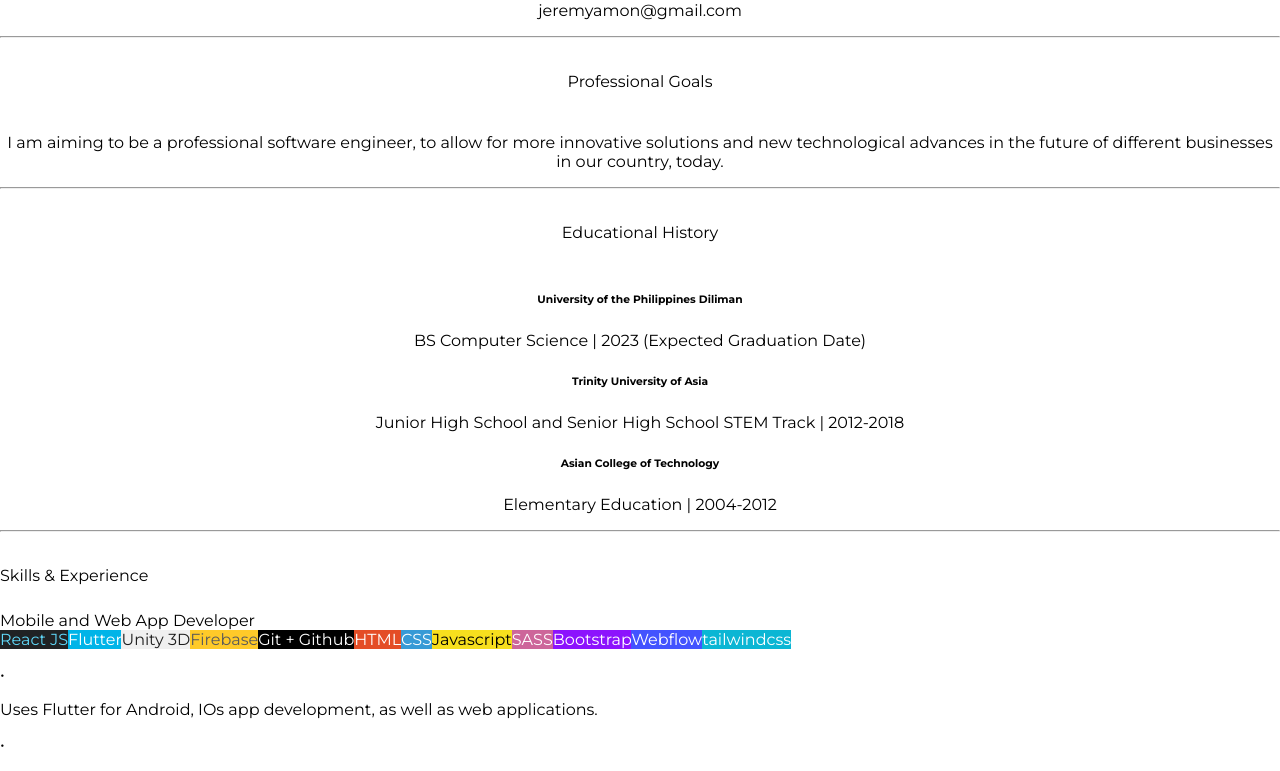
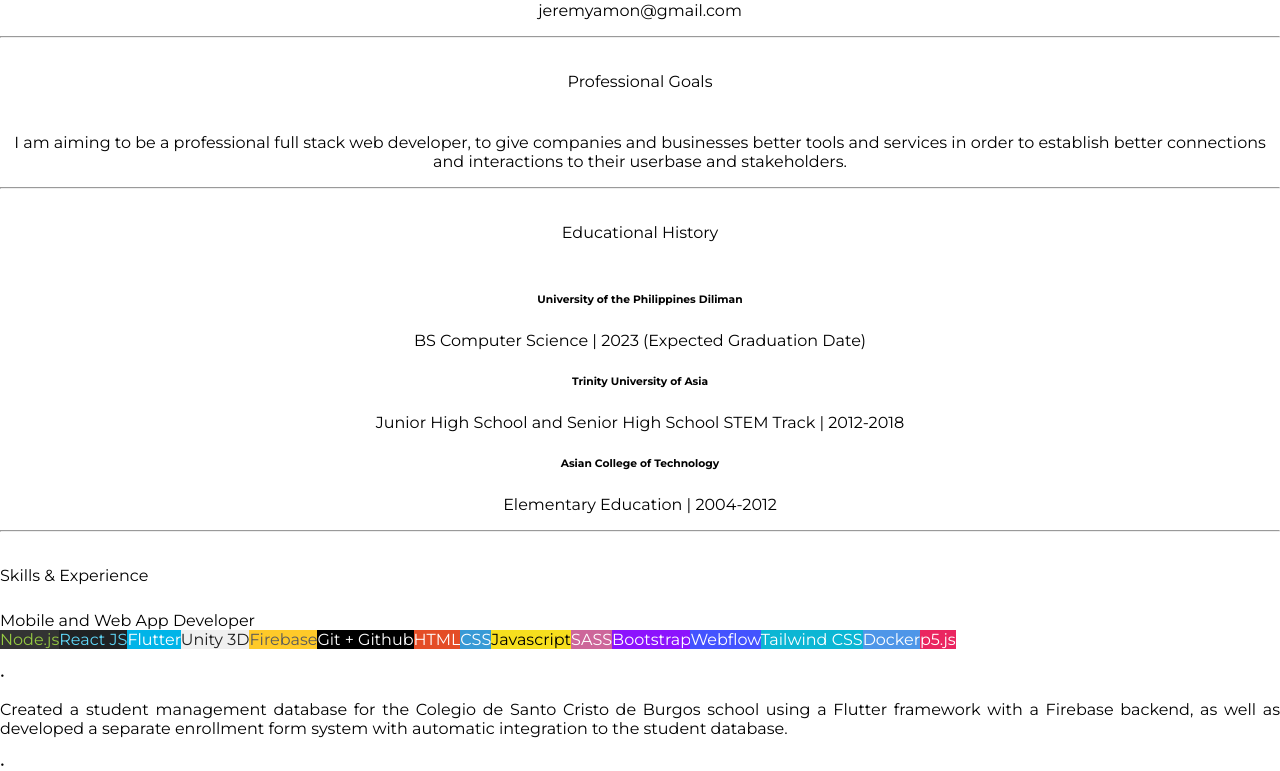
Before and after one commit to OverdriveNGain/portfolio, a React (Create React App) app: page /cv in a window 1280 px wide. Shown: the part 480-1251 px from the top of the page. Built offline with nearby package versions, Linux system fonts and the light colour scheme.

Commit message:
Updated cv page

```diff
--- a/src/components/Portfolio.js
+++ b/src/components/Portfolio.js
@@ -78,8 +78,14 @@ const Portfolio = () => {
                 return { backgroundColor: "rgb(224, 224, 224)", color: "black" };
             case "Webflow":
                 return { backgroundColor: "rgb(67, 83, 255)", color: "white" };
-            case "tailwindcss":
+            case "Tailwind CSS":
                 return { backgroundColor: "rgb(11, 182, 212)", color: "white" };
+            case "Docker":
+                return { backgroundColor: "rgb(78, 150, 232)", color: "white" };
+            case "Node.js":
+                return { backgroundColor: "rgb(51, 51, 51)", color: "rgb(149, 201, 66)" };
+            case "Figma":
+                return { backgroundColor: "rgb(240, 240, 240)", color: "rgb(214, 89, 39)" };
             default:
                 return { backgroundColor: "black", color: "white" };
         }
@@ -128,7 +134,7 @@ const Portfolio = () => {
                         <hr className="my-0" />
                         <div className="content pb-3 pt-2 px-2 px-md-5">
                             {toHeader("Professional Goals")}
-                            <p className="text-center">I am aiming to be a professional software engineer, to allow for more innovative solutions and new technological advances in the future of different businesses in our country, today.</p>
+                            <p className="text-center">I am aiming to be a professional full stack web developer, to give companies and businesses better tools and services in order to establish better connections and interactions to their userbase and stakeholders.</p>
                         </div>
                         <hr className="my-0" />
                         <div className={"content pb-3 pt-2 px-2 px-md-5" + (dimensions.width <= 576 ? "" : " text-start")}>
@@ -148,20 +154,19 @@ const Portfolio = () => {
                             {toHeader("Skills & Experience")}
                             <div className="">
                                 {toSkillsHeader(Nbspify("Mobile and Web App Developer"))}
-                                {toSkillBadges("React JS, Flutter, Unity 3D, Firebase, Git + Github, HTML, CSS, Javascript, SASS, Bootstrap, Webflow, tailwindcss")}
+                                {toSkillBadges("Node.js, React JS, Flutter, Unity 3D, Firebase, Git + Github, HTML, CSS, Javascript, SASS, Bootstrap, Webflow, Tailwind CSS, Docker, p5.js")}
+                                {toSkillsBullet("Created a student management database for the Colegio de Santo Cristo de Burgos school using a Flutter framework with a Firebase backend, as well as developed a separate enrollment form system with automatic integration to the student database.")}
+                                {toSkillsBullet("Managed in updating the Kairos Core NFT Minting Launch frontend layout for better responsive design, better element interactivity, and dynamic JavaScript countdown timer, as well as the front-end of the Kairos Core minting website")}
+                                {toSkillsBullet("Experienced with Mobile App/Web App development including Firebase integration, website hosting and Google cloud functions.")}
                                 {toSkillsBullet("Uses Flutter for Android, IOs app development, as well as web applications.")}
-                                {toSkillsBullet("Created a student management database for the Colegio de Santo Cristo de Burgos school within the Flutter framework with a Firebase backend.")}
-                                {toSkillsBullet("Managed in updating the Kairos Core NFT Minting Launch frontend layout for better responsive design, better element interactivity, and dynamic JavaScript countdown timer")}
-                                {toSkillsBullet("Experienced with Mobile App/Web App development including optional Firebase integration, including website hosting and Google cloud functions. ")}
-                                {toSkillsBullet("Developed an online portfolio from scratch using a react framework together with a Bootstrap + SASS format structure")}
+                                {toSkillsBullet("Developed an online portfolio from scratch using a react framework together with a Bootstrap + SASS format structure, incorporating animated backgrounds using p5.js")}
                                 {toSkillsBullet("Experienced uploading to the Google Play Store with a Google Play developer account, while having uploaded multiple Unity 3D games")}
 
                                 {toSkillsHeader(Nbspify("Digital Artist and Illustrator"))}
-                                {toSkillBadges("Adobe Illustrator, Adobe Photoshop, Processing, p5.js, Inkscape")}
-                                {toSkillsBullet("Creates digital designs to be made into products such as stickers, magnets, and vector art for Just Crafts PH, an online sticker shop, where 90% of all social media pubs, and 100% of all sticker designs are developed by him using Adobe Illustrator")}
-                                {toSkillsBullet("Sketches and constructs digital shirt designs and ID lace designs for Trinity University of Asia")}
-                                {toSkillsBullet("Created billboards and publications for the Colegio de Santo Cristo de Burgos school, as well as designed the school's yearbooks from 2014 to 2020")}
-                                {toSkillsBullet("Creates computerized digital media using Processing, an open-source graphical library that enables programmers to produce computer-driven digital arts and simulations")}
+                                {toSkillBadges("Adobe Illustrator, Adobe Photoshop, Figma, Processing")}
+                                {toSkillsBullet("Designed billboards and publications for the Colegio de Santo Cristo de Burgos school, as well as designed the school's yearbooks from 2014 to 2020")}
+                                {toSkillsBullet("Sketches and illustrated digital shirt designs and ID lace designs for Trinity University of Asia")}
+                                {toSkillsBullet("Created digital designs to be made into products such as stickers, magnets, and vector art for Just Crafts PH, an online sticker shop, where 90% of all social media pubs, and 100% of all sticker designs are developed by him using Adobe Illustrator")}
 
                                 {toSkillsHeader(Nbspify("Educator and Education Content Creator"))}
                                 {toSkillBadges("Unity 3D, C#, Python, Java")}
@@ -171,18 +176,16 @@ const Portfolio = () => {
                                 {toSkillsBullet("Python For Teens 1 & 2", 1)}
                                 {toSkillsBullet("Intro to C# Programming", 1)}
                                 {toSkillsBullet("Intro to Google Apps", 1)}
-                                {toSkillsBullet("Revamped and structured the 'Intro to C# Programming' 10-hour programming course")}
+                                {toSkillsBullet("Revamped and restructured the 'Intro to C# Programming' 10-hour programming course in The Coding School Philippines")}
                                 {toSkillsBullet("Comanaged the 2021 TCS Coding Masters Coding Competition")}
-                                {toSkillsBullet("Teached part time in Colegio de Santo Cristo de Burgos, teaching and creating course material for different Information Technology and Computer Science subjects, including the following:")}
+                                {toSkillsBullet("Teached part time in Colegio de Santo Cristo de Burgos, teaching and creating course material for different Information Technology and Computer Science courses, including the following:")}
                                 {toSkillsBullet("Computer Programming 1", 1)}
                                 {toSkillsBullet("Object-Oriented Programming", 1)}
                                 {toSkillsBullet("Data Structures and Algorithms", 1)}
 
                                 {toSkillsHeader("Game Developer")}
                                 {toSkillBadges("Unity 3D, C#")}
-                                {toSkillsBullet("Creates 2D as well as 3D android games using Unity Game Engine, uploads to the Google Play store under the developer name Jeremy Develops")}
-                                {toSkillsBullet("Self produces all assets used for all games made including sprites and sound files")}
-                                {toSkillsBullet("Utilizes C# in writing video game scripts and behaviors")}
+                                {toSkillsBullet("Creates 2D as well as 3D android games using Unity Game Engine, uploads to the Google Play store under the developer name Jeremy Develops, with self produced assets and resources")}
 
                                 {toSkillsHeader("General Programmer")}
                                 {toSkillBadges("Python, C#, Git + Github")}
@@ -200,7 +203,7 @@ const Portfolio = () => {
                             <p>Member since November 2021</p>
                         </div>
                     </div>
-                    <p className="my-5 pt-sm-5"> Alternatively, you can download a pdf<Nbsp />version<Nbsp /><a href="https://firebasestorage.googleapis.com/v0/b/online-portfolio-jeremy.appspot.com/o/Jeremy%20Amon%20-%20Resume%203.pdf?alt=media&token=2da4bc86-b2fb-49a8-a5a9-b32d0f3aeb97">here</a></p>
+                    <p className="my-5 pt-sm-5"> Alternatively, you can download a pdf<Nbsp />version<Nbsp /><a href="https://firebasestorage.googleapis.com/v0/b/online-portfolio-jeremy.appspot.com/o/Jeremy%20Amon%20-%20Resume%203.pdf?alt=media&token=830b6243-760b-46d0-b660-f47631c2a78e">here</a></p>
                 </div>
             </div>
         </div>
```
